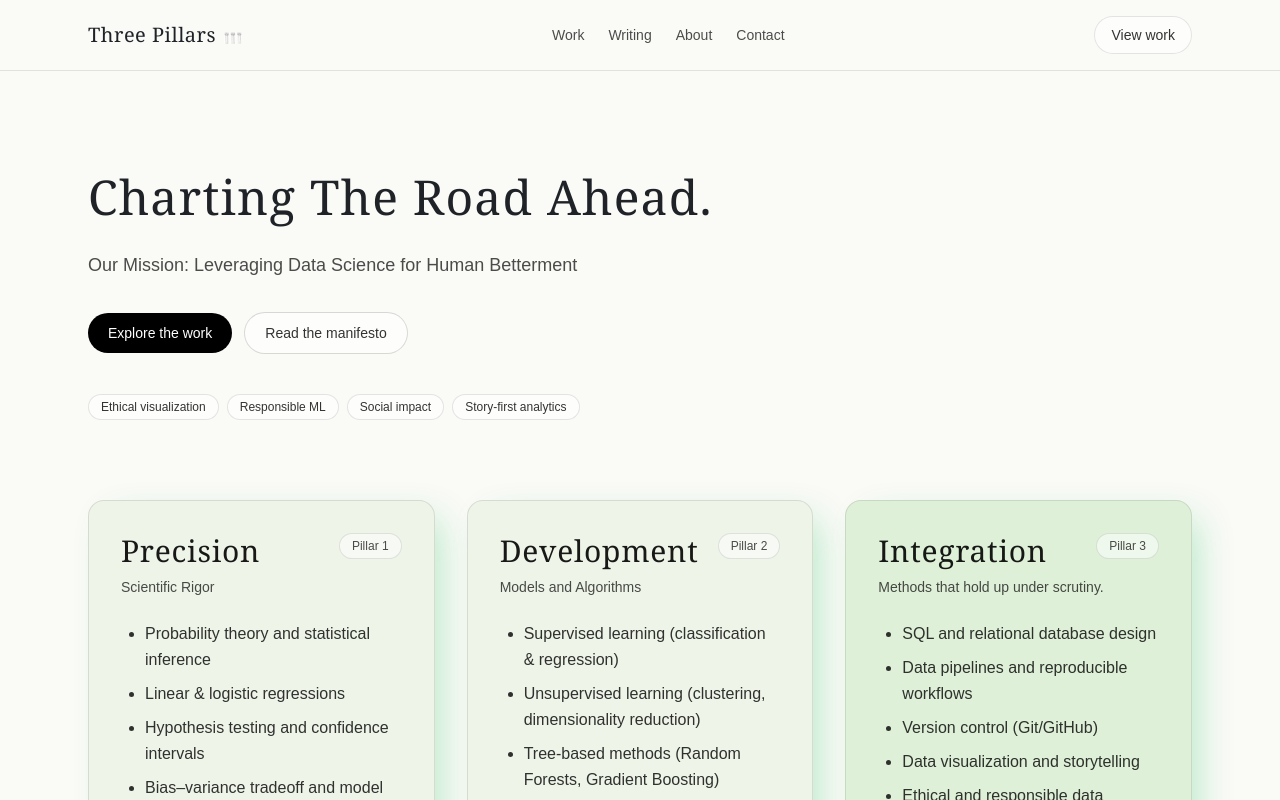
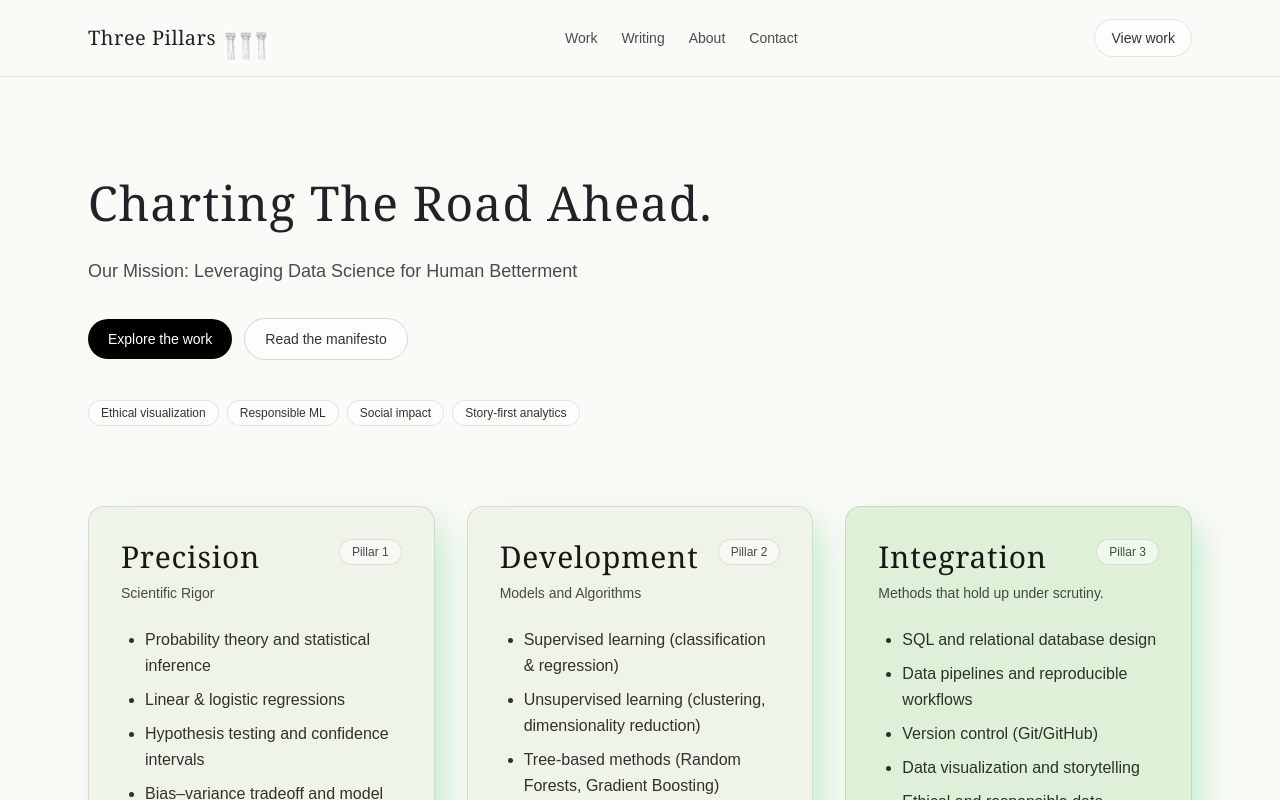
Before and after one commit to BryanB-prog/ThreePillars, a Next.js app: page / in a window 1280 px wide. Shown: the top 800 px of the page. Built offline with nearby package versions, Linux system fonts and the light colour scheme.

Commit message:
Update page.tsx

```diff
--- a/app/page.tsx
+++ b/app/page.tsx
@@ -228,8 +228,8 @@ export default function Page() {
             <Image
               src="/pillarsthumbnail.png"
               alt=""
-              width={18}
-              height={18}
+              width={44}
+              height={44}
               className="opacity-60 transition-opacity group-hover:opacity-90"
               priority
             />
```
